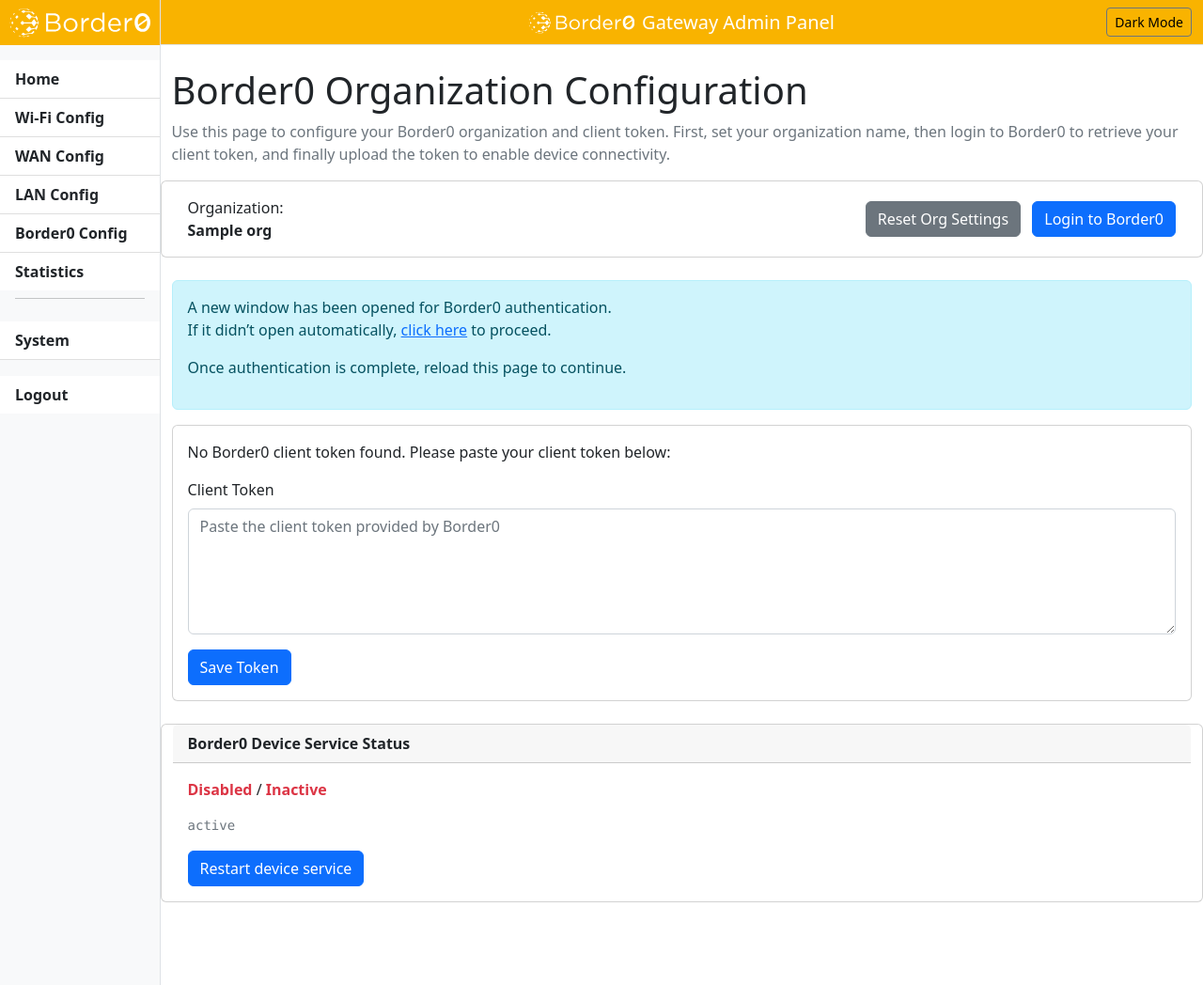
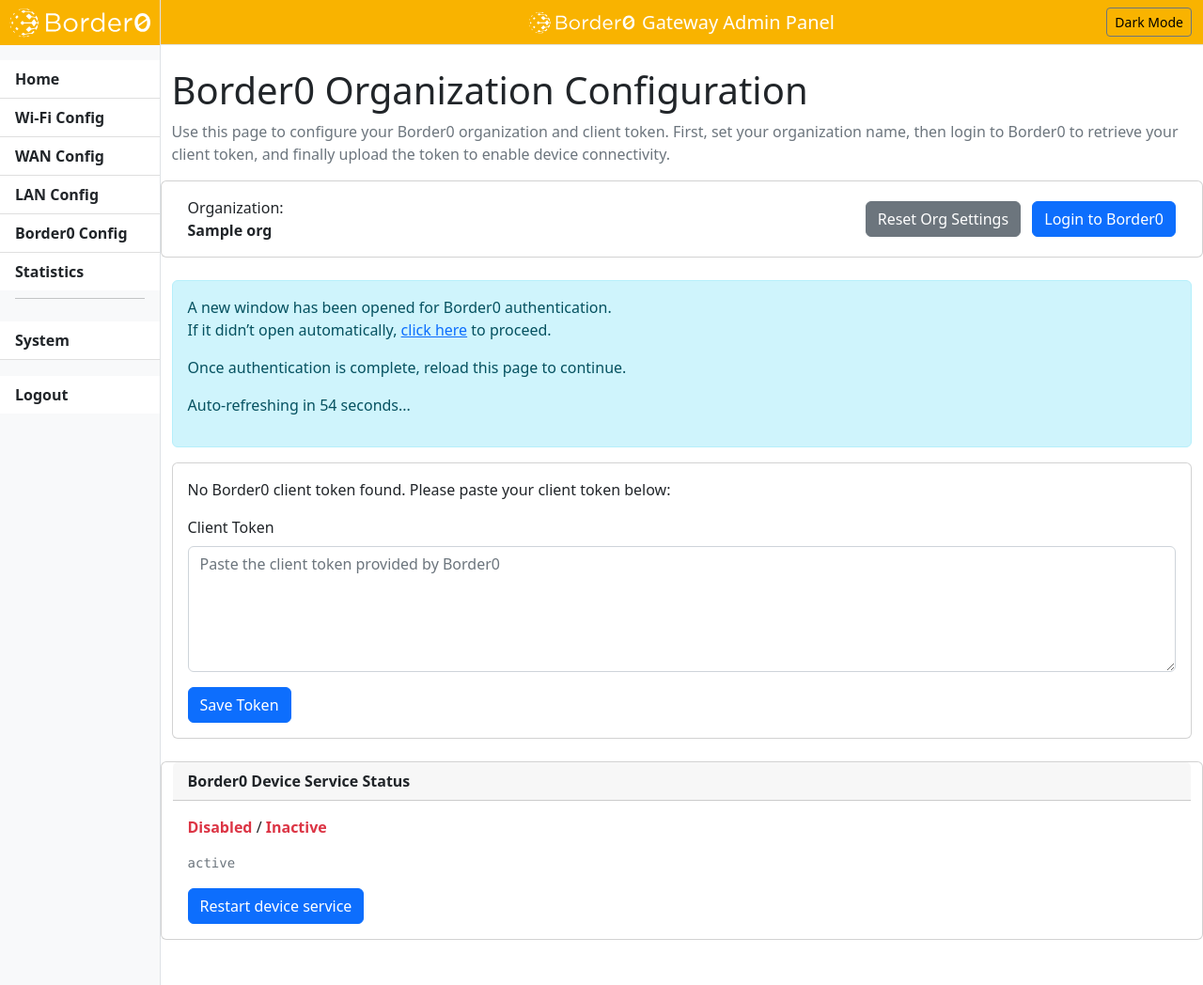
Before and after one commit to borderzero/border0-router, a Flask app: template webui/templates/vpn/index.html in a window 1280 px wide. Shown: the whole page at 94% size. Run offline with Flask 2, Linux system fonts and the light colour scheme; the template is opened without the code that fills it: most values are stand-ins (such as "Sample title", 1, 10 or a date in 2020); some libraries are stand-ins or nearby versions.

Commit message:
FEAT: adding 60 refresh timeout after border0 login

```diff
--- a/webui/templates/vpn/index.html
+++ b/webui/templates/vpn/index.html
@@ -49,6 +49,23 @@
     <p>A new window has been opened for Border0 authentication.<br>
     If it didn’t open automatically, <a href="{{ login_url }}" target="_blank">click here</a> to proceed.</p>
     <p>Once authentication is complete, reload this page to continue.</p>
+    <p>Auto-refreshing in <span id="b0-countdown">60</span> seconds...</p>
+    <script>
+      (function(){
+        var seconds = 60;
+        var countdownEl = document.getElementById('b0-countdown');
+        if (countdownEl) {
+          var interval = setInterval(function() {
+            seconds--;
+            countdownEl.textContent = seconds;
+            if (seconds <= 0) {
+              clearInterval(interval);
+              location.reload();
+            }
+          }, 1000);
+        }
+      })();
+    </script>
   </div>
 {% endif %}
 
```
